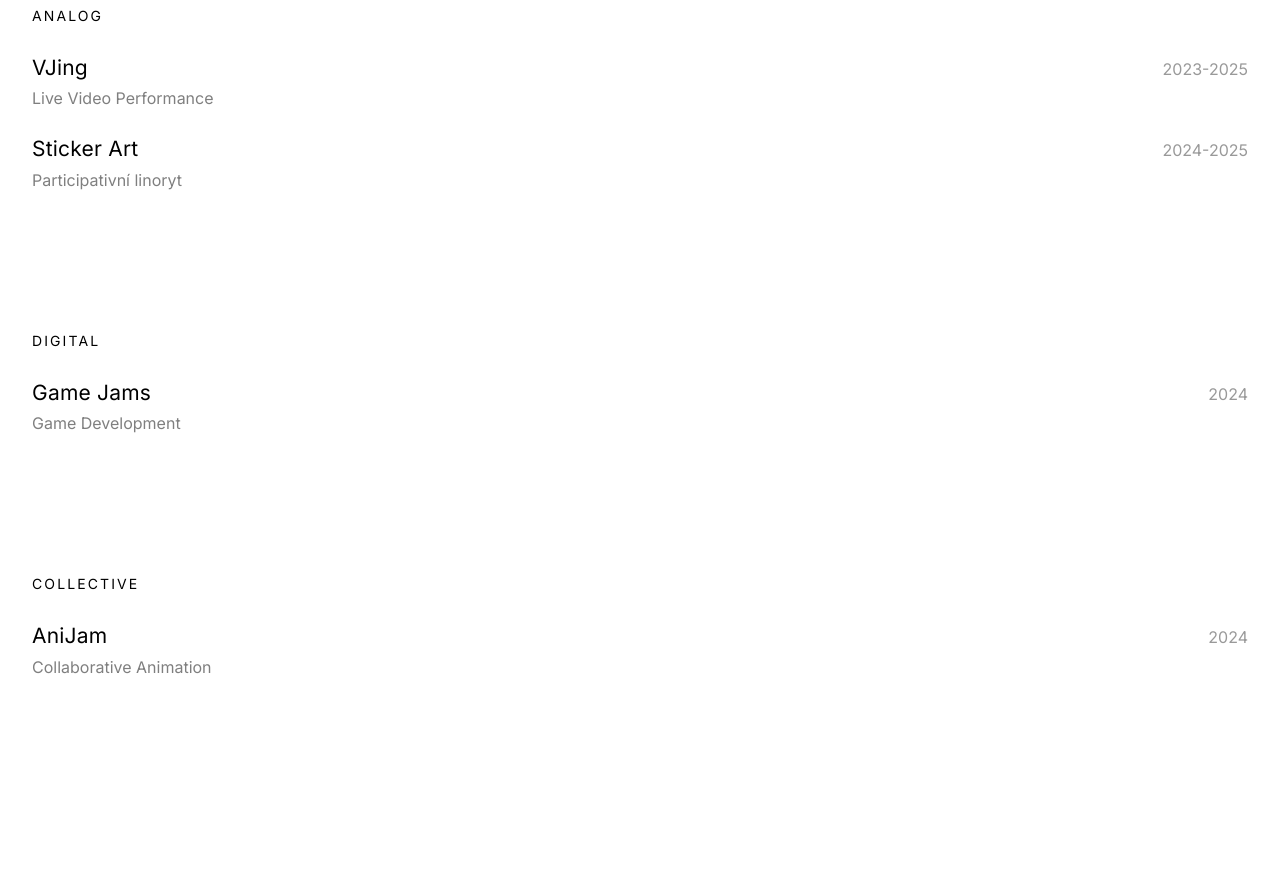
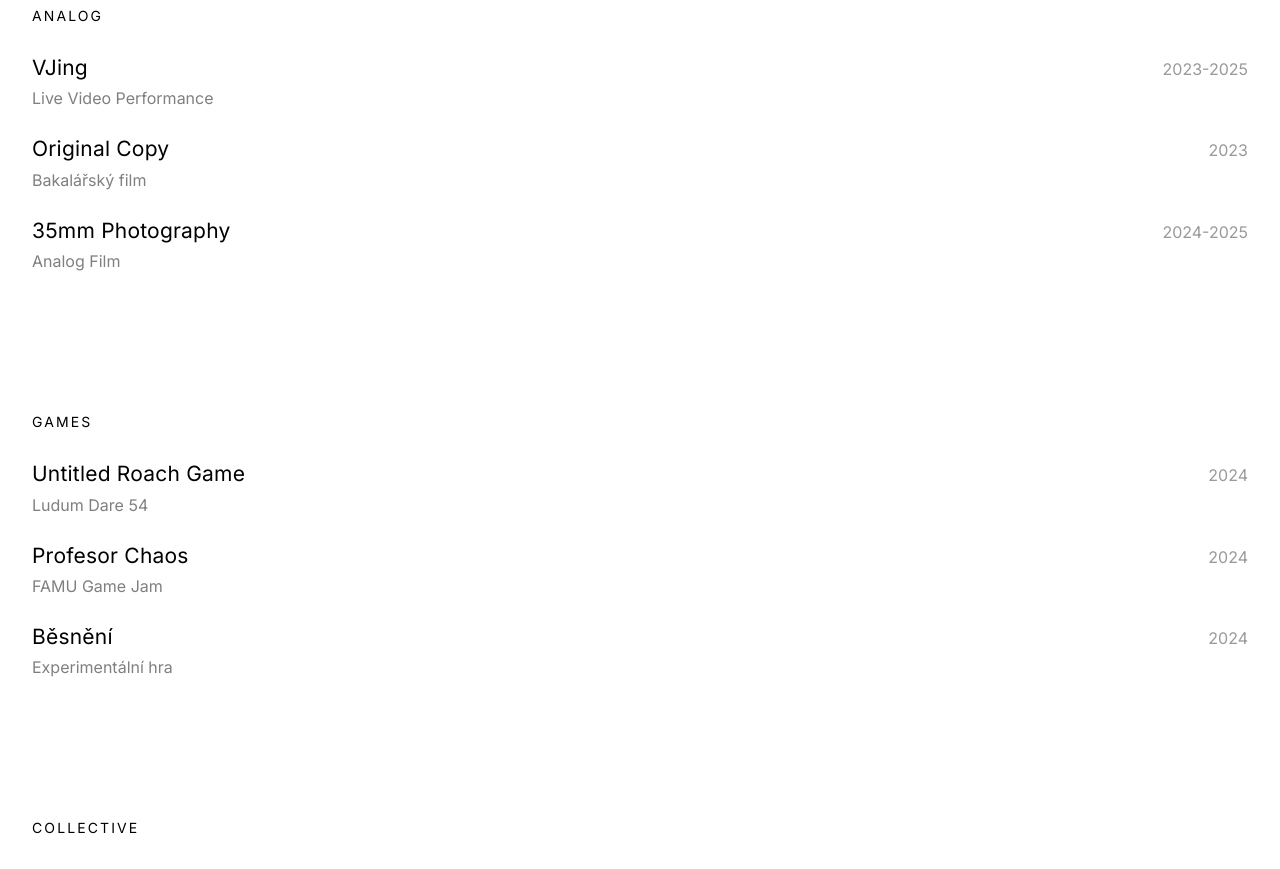
Before and after one commit to martintomekvfx/martintomekvfx.github.io, a React (Vite) app: page / in a window 1280 px wide. Shown: the part 2780-3649 px from the top of the page. Built offline with nearby package versions, Linux system fonts and the light colour scheme; a web font is replaced by a local one.

Commit message:
Major reorganization: merge Sticker Art, split games, add 35mm photo + Original Copy, new Games category

```diff
--- a/src/data/projects.js
+++ b/src/data/projects.js
@@ -1,5 +1,5 @@
 // Project data - organized by medium
-// Order: Guerilla → Analog → Digital → Photography → Collective
+// Order: Guerilla → Analog → Games → Photography → Collective
 
 export const guerillaProjects = [
   {
@@ -69,12 +69,12 @@ Po delší době: Celý kovový mobiliář sušáků byl obroušen a nově natř
     title: 'Street Art Gallery',
     subtitle: 'Obrazy v ulicích',
     category: 'guerilla',
-    description: 'Pouliční galerie využívající prázdné plochy města - paste-upy, stickery, postery a neoficiální výstavy.',
+    description: 'Pouliční galerie využívající prázdné plochy města - paste-upy, stickery, postery, linoryty a neoficiální výstavy.',
     artist: 'Ptáček + další umělci',
     status: 'in-progress',
-    year: '2025',
+    year: '2024-2025',
     location: 'Palmovka, Kolbenka, Anifilm Třeboň',
-    details: ['Paste-upy', 'Sticker bombing', 'Poster bombing', 'Neoficiální galerie'],
+    details: ['Paste-upy', 'Sticker bombing', 'Linoryt', 'Poster bombing', 'Neoficiální galerie'],
     fullDescription: `Město jako galerie — prázdné plochy jako výstavní prostor.
 
 PRÁZDNÉ PLOCHY:
@@ -85,6 +85,12 @@ TECHNIKY:
 • Sticker bombing – série linoritových samolepek s unikátním číslem
 • Poster bombing – plakáty a grafiky
 • Spray art – malba sprejem
+• Linoryt – autorské tisky z linoritových matric
+
+STICKER ART - Participativní linoryt:
+Participativní sticker art z linorytu, který se šíří městem rukama diváků a vrcholí videem pro otevřenou projekci „Prasení" — hybrid happeningu, site-specific a videa.
+
+Projekt rozšiřuje linoryt do roviny post-graffiti sticker artu a pracuje s participací publika. Autorské motivy digitalizuji, tisknu jako samolepky a uvádím do oběhu ve veřejném prostoru i na festivalu Anifilm.
 
 LINORITOVÉ SAMOLEPKY - Stop Motion projekt:
 Vytvořil jsem sérii samolepek s natiskem linoritu, kde každá samolepka má své unikátní číslo.
@@ -96,8 +102,8 @@ GUERILLOVÁ GALERIE:
 Připravil jsem vlastní grafické tisky a díla od přátel. Tyto výtisky jsem vylepil do vybraných rámů a na plochy, kde nic nebylo. Tak vznikla malá venkovní galerie: obrazy v ulici, které denně míjely desítky lidí.
 
 → Viz také projekt ChompAR – AR hra propojená se street artem`,
-    materials: ['Linoritové samolepky', 'Paste-upy', 'Postery', 'Spray barvy', 'Lepidlo'],
-    budget: '~750 Kč',
+    materials: ['Linoryt matrice', 'Samolepky', 'Paste-upy', 'Postery', 'Spray barvy', 'Lepidlo'],
+    budget: '~1750 Kč',
     timeline: 'Průběžně',
     videoUrl: 'https://youtu.be/P-Wx6zbYfiE',
     image: '/projects/streetart/IMG_4740_thumb.jpg',
@@ -247,33 +253,57 @@ Důraz je kladen na performativní charakter, improvizaci a zapojení publika do
     thumbs: [],
   },
   {
-    id: 'sticker-art',
-    title: 'Sticker Art',
-    subtitle: 'Participativní linoryt',
+    id: 'original-copy',
+    title: 'Original Copy',
+    subtitle: 'Bakalářský film',
     category: 'analog',
-    description: 'Participativní sticker art z linorytu, který se šíří městem rukama diváků.',
+    description: 'Bakalářský film kombinující prvky 3D animace a glitch art.',
     artist: 'Martin Tomek',
     status: 'done',
-    year: '2024-2025',
-    location: 'Veřejný prostor, Anifilm, Prasení',
-    details: ['Linoryt', 'Sticker art', 'Happening', 'Site-specific'],
-    fullDescription: `Participativní sticker art z linorytu, který se šíří městem rukama diváků a vrcholí videem pro otevřenou projekci „Prasení" — hybrid happeningu, site-specific a videa.
+    year: '2023',
+    location: 'FAMU',
+    details: ['3D animace', 'Glitch art', 'Experimentální film'],
+    fullDescription: `Original Copy je bakalářský film kombinující prvky 3D animace a glitch art.
 
-Projekt rozšiřuje linoryt do roviny post-graffiti sticker artu a pracuje s participací publika. Autorské motivy digitalizuji, tisknu jako samolepky a uvádím do oběhu ve veřejném prostoru i na festivalu Anifilm.
+Film zkoumá hranice mezi originálem a kopií, digitalitou a analogem, chybou a záměrem.
 
-Společenskou distribuci završuje video-sestřih z motivů stickerek uvedený v otevřené projekci „Prasení". Výsledkem je hybrid mezi happeningem, site-specific intervencí a videem.
-
-Média: linoryt (matrice), samolepky (sticker art), video (projekce)
-Formát: happening / site-specific / participativní distribuce
-Kontext uvedení: veřejný prostor; Anifilm; otevřená projekce „Prasení"
-Role autora: koncept, tisk, distribuce, kamera, střih, projekce`,
-    materials: ['Linoryt matrice', 'Samolepky', 'Video projekce'],
-    budget: '~1000 Kč',
-    timeline: '2024-2025',
-    image: '/projects/sticker-art.jpg',
+Vizuální styl využívá glitch estetiku jako tvůrčí nástroj, kde technické chyby a artefakty se stávají součástí výtvarného jazyka.`,
+    materials: ['3D animace', 'Glitch processing', 'Video editing'],
+    budget: 'N/A',
+    timeline: '2023',
+    image: '/projects/original-copy.jpg',
     images: [],
     thumbs: [],
-    videoUrl: '',
+    videoUrl: 'https://www.youtube.com/watch?v=M6bm6yRKshA',
+  },
+  {
+    id: '35mm-photo',
+    title: '35mm Photography',
+    subtitle: 'Analog Film',
+    category: 'analog',
+    description: 'Analogová fotografie na 35mm film s vlastním vyvoláváním a zpracováním.',
+    artist: 'Martin Tomek',
+    status: 'in-progress',
+    year: '2024-2025',
+    location: 'Praha, cestování',
+    details: ['35mm film', 'Vlastní vyvolávání', 'Darkroom', 'B&W / Color'],
+    fullDescription: `Analogová fotografie na 35mm film.
+
+PROCES:
+Celý proces od expozice po finální obraz dělám sám:
+• Focení na 35mm film (Kodak, Ilford, Fuji)
+• Vlastní vyvolávání v domácí temné komoře
+• Skenování negativů
+• Případný darkroom print
+
+PROČ ANALOG:
+Omezený počet snímků na roli nutí k promyšlenějšímu přístupu. Čekání na vyvolání přináší překvapení a učí trpělivosti. Fyzický proces vyvolávání je meditativní a propojuje s materiálem.`,
+    materials: ['35mm fotoaparát', 'Chemikálie na vyvolávání', 'Temná komora', 'Scanner'],
+    budget: '~500 Kč/měsíc',
+    timeline: 'Průběžně',
+    image: '/projects/35mm.jpg',
+    images: [],
+    thumbs: [],
   },
   {
     id: 'betonove-banany',
@@ -325,29 +355,73 @@ Tento hravý prvek motivuje kuřáky dávat nedopalek do popelníku, ne na zem,
   },
 ];
 
-export const digitalProjects = [
+export const gamesProjects = [
   {
-    id: 'game-jams',
-    title: 'Game Jams',
-    subtitle: 'Game Development',
-    category: 'digital',
-    description: 'Účast na game jamech s důrazem na animaci a vizuální styl.',
+    id: 'untitled-roach-game',
+    title: 'Untitled Roach Game',
+    subtitle: 'Ludum Dare 54',
+    category: 'games',
+    description: 'Game jam hra s důrazem na animaci a vizuální styl. Dvoučlenný tým.',
+    artist: 'Martin Tomek + tým',
+    status: 'done',
+    year: '2024',
+    location: 'Ludum Dare 54',
+    details: ['Animation', 'Visual design', '48h jam'],
+    fullDescription: `Untitled Roach Game — Ludum Dare 54
+
+Dvoučlenný tým. Kompletní animace a vizuální styl.
+
+Hra vznikla během 48hodinového game jamu Ludum Dare, kde je téma odhaleno na začátku a týmy mají omezený čas na vytvoření kompletní hry.
+
+Role: Animace, vizuální styl, art direction.`,
+    materials: ['Godot', 'Animation', 'Game design'],
+    budget: 'N/A',
+    timeline: '48 hodin',
+    image: '/projects/roach-game.jpg',
+    images: [],
+    thumbs: [],
+  },
+  {
+    id: 'profesor-chaos',
+    title: 'Profesor Chaos',
+    subtitle: 'FAMU Game Jam',
+    category: 'games',
+    description: 'Game jam hra vytvořená na FAMU. Technický ředitel a animace.',
+    artist: 'Martin Tomek + tým',
+    status: 'done',
+    year: '2024',
+    location: 'FAMU Game Jam',
+    details: ['Technical direction', 'Animation', 'Team collaboration'],
+    fullDescription: `Profesor Chaos — FAMU Game Jam
+
+Technický ředitel a animace.
+
+Mezioborová spolupráce studentů FAMU na vytvoření hry během game jamu. Projekt demonstruje spojení animačních dovedností s game designem a technickou realizací.`,
+    materials: ['Unity', 'Animation', 'Game design'],
+    budget: 'N/A',
+    timeline: '2024',
+    image: '/projects/profesor-chaos.jpg',
+    images: [],
+    thumbs: [],
+  },
+  {
+    id: 'besneni',
+    title: 'Běsnění',
+    subtitle: 'Experimentální hra',
+    category: 'games',
+    description: 'Experimentální herní projekt.',
     artist: 'Martin Tomek',
     status: 'done',
     year: '2024',
-    location: 'Ludum Dare, FAMU Game Jam',
-    details: ['Animation', 'Visual design', 'Technical direction'],
-    fullDescription: `Untitled Roach Game — Ludum Dare 54
-Dvoučlenný tým. Kompletní animace a vizuální styl.
+    location: 'FAMU',
+    details: ['Experimental', 'Animation', 'Narrative'],
+    fullDescription: `Běsnění — experimentální herní projekt.
 
-Agent Chaos — FAMU Game Jam
-Technický ředitel a animace.
-
-Obě hry demonstrují spojení animačních dovedností s game designem a technickou realizací.`,
-    materials: ['Unity/Godot', 'Animation', 'Game design'],
+Projekt zkoumá hranice mezi hrou a interaktivním uměním.`,
+    materials: ['Game engine', 'Animation', 'Sound design'],
     budget: 'N/A',
     timeline: '2024',
-    image: '/projects/game-jams.jpg',
+    image: '/projects/besneni.jpg',
     images: [],
     thumbs: [],
   },
@@ -355,7 +429,7 @@ Obě hry demonstrují spojení animačních dovedností s game designem a techni
     id: 'kamerova-hra',
     title: 'Interaktivní kamerová hra',
     subtitle: 'Game Design x Veřejný prostor',
-    category: 'digital',
+    category: 'games',
     description: 'Spolupráce s game designem na vytvoření interaktivní hry s kamerou. Témata: internetová bezpečnost a veřejný prostor.',
     artist: 'Martin Tomek, Michal Tancjura',
     status: 'planned',
@@ -374,11 +448,6 @@ Herní mechaniky pomohou lidem zážitkově pochopit digitální témata v offli
     images: [],
     thumbs: [],
   },
-];
-
-export const photographyProjects = [
-  // TODO: Add analog photography projects
-  // Placeholder for FAMU analog films
 ];
 
 export const collectiveProjects = [
@@ -404,14 +473,12 @@ Projekt byl představen na festivalu Anifilm a demonstruje sílu kolektivní tvo
     thumbs: [],
     videoUrl: '',
   },
-  // TODO: Add FAMU analog films here
 ];
 
 export const allProjects = [
   ...guerillaProjects,
   ...analogProjects,
-  ...digitalProjects,
-  ...photographyProjects,
+  ...gamesProjects,
   ...collectiveProjects,
 ];
 
@@ -427,7 +494,6 @@ export const getProjectsByCategory = (category) => {
 export const categoryLabels = {
   guerilla: 'Guerilla',
   analog: 'Analog',
-  digital: 'Digital',
-  photography: 'Photography',
+  games: 'Games',
   collective: 'Collective',
 };
--- a/src/pages/Home.jsx
+++ b/src/pages/Home.jsx
@@ -3,8 +3,7 @@ import { motion } from 'framer-motion';
 import {
     guerillaProjects,
     analogProjects,
-    digitalProjects,
-    photographyProjects,
+    gamesProjects,
     collectiveProjects
 } from '../data/projects';
 
@@ -16,8 +15,7 @@ function Home() {
 
     const activeGuerilla = filterActive(guerillaProjects);
     const activeAnalog = filterActive(analogProjects);
-    const activeDigital = filterActive(digitalProjects);
-    const activePhotography = filterActive(photographyProjects);
+    const activeGames = filterActive(gamesProjects);
     const activeCollective = filterActive(collectiveProjects);
 
     const CategorySection = ({ title, projects }) => (
@@ -212,8 +210,7 @@ function Home() {
 
                     <CategorySection title="GUERILLA" projects={activeGuerilla} />
                     <CategorySection title="ANALOG" projects={activeAnalog} />
-                    <CategorySection title="DIGITAL" projects={activeDigital} />
-                    <CategorySection title="PHOTOGRAPHY" projects={activePhotography} />
+                    <CategorySection title="GAMES" projects={activeGames} />
                     <CategorySection title="COLLECTIVE" projects={activeCollective} />
                 </div>
             </section>
```
